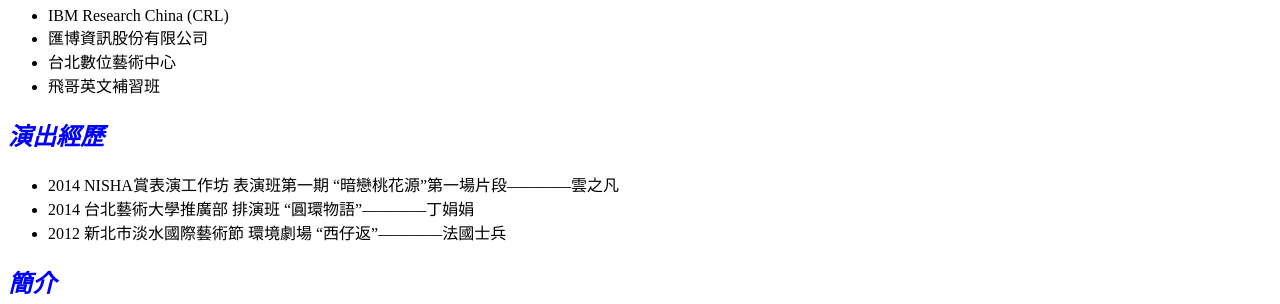
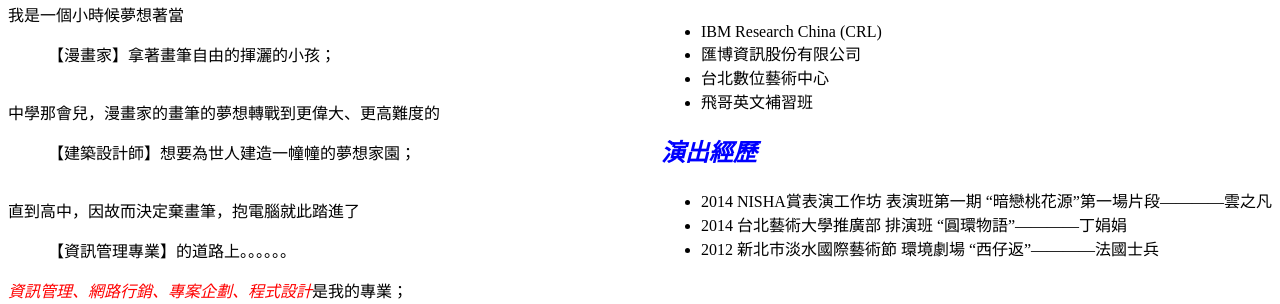
Before and after one commit to lapzax/lapzax.github.io, a plain HTML site: page index.html in a window 1280 px wide. Shown: the part 692-996 px from the top of the page. Drawn offline with Linux system fonts and the light colour scheme.

Commit message:
Update indexss.css

```diff
--- a/indexss.css
+++ b/indexss.css
@@ -7,12 +7,8 @@ h1{
 	background-color: black;
 }
 #cv{
-	//background-color: lightgray;
-	//width: 420px;
-	//height: 580px;
-	//left: 900px;
-	//position: absolute;
 	text-shadow: 580px 420px 20px #lightgray;
+	float: right;
 }
 .blue_font{
 	color: blue;
```
